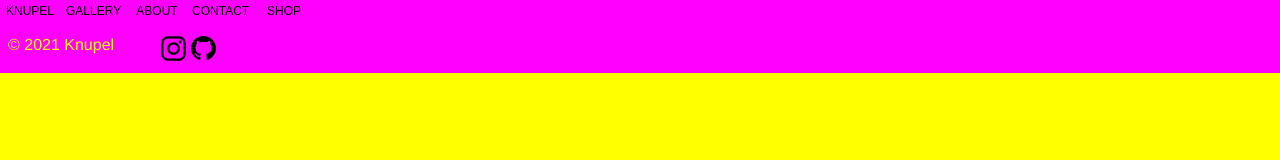
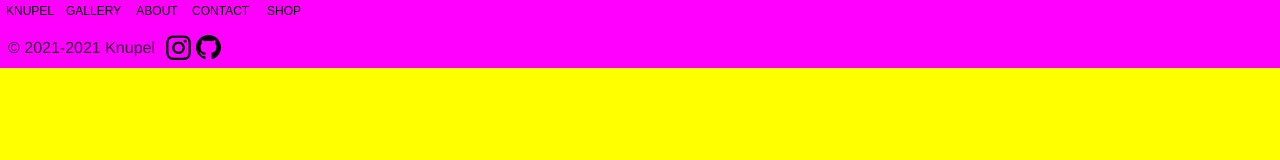
Before and after one commit to knupel/knupel_site, a Gatsby site: page /cv in a window 1280 px wide. Built offline with nearby package versions, Linux system fonts and the light colour scheme; Gatsby itself is replaced by a stand-in of ours.

Commit message:
test to rebuild in netlify

```diff
--- a/src/components/footer.js
+++ b/src/components/footer.js
@@ -23,12 +23,12 @@ function ContentText({ content }) {
 export function Footer() {
   return (
     <>
-      <footer>
-        <div className="bar">
+      {/* <footer> */}
+      <div className="f_bar">
         <ContentText
           content={
             <div>
-                {``}© {new Date().getFullYear()} Knupel
+              {``}© 2021-{new Date().getFullYear()} Knupel
               {``}
             </div>
           }
@@ -49,7 +49,7 @@ export function Footer() {
           href="https://github.com/StanLepunK"
         />
       </div>
-      </footer>
+      {/* </footer> */}
     </>
   );
 }
--- a/src/css/footer.css
+++ b/src/css/footer.css
@@ -1,18 +1,24 @@
 .txt {
-  width: 150px;
+  /* width: 150px; */
   /* align-items: center; */
   /* margin: auto; */
+  padding: 0 0.5em;
+  align-self: center;
+  justify-self: center;
 }
 
 .picto {
   width: 25px;
-  margin: auto;
+  /* margin: auto; */
+  transform: translate(12%, 25%);
 }
 .picto_container {
   width: 30px;
+  height: 40px;
   /* border: 1px solid white; */
 }
 
-.bar {
+.f_bar {
+  background: magenta;
   display: flex;
 }
--- a/src/pages/cv.js
+++ b/src/pages/cv.js
@@ -1,9 +1,10 @@
 import React from "react";
+// app
 import { Layout } from "../components/layout";
 import { get_lang } from "../utils/misc";
-
+import "../css/about.css";
+// gatsby
 import { graphql, useStaticQuery } from "gatsby";
-import "../css/about.css";
 
 function DisplaySelectedMD({ node, title }) {
   if (node.frontmatter.title.includes(title)) {
@@ -32,7 +33,6 @@ function DisplayMD() {
     }
   `);
 
-  // const lang = "cv " + get_lang();
   const lang = `cv ${get_lang()}`;
 
   return (
```
Lines whose indentation alone changed are shown as unchanged.
